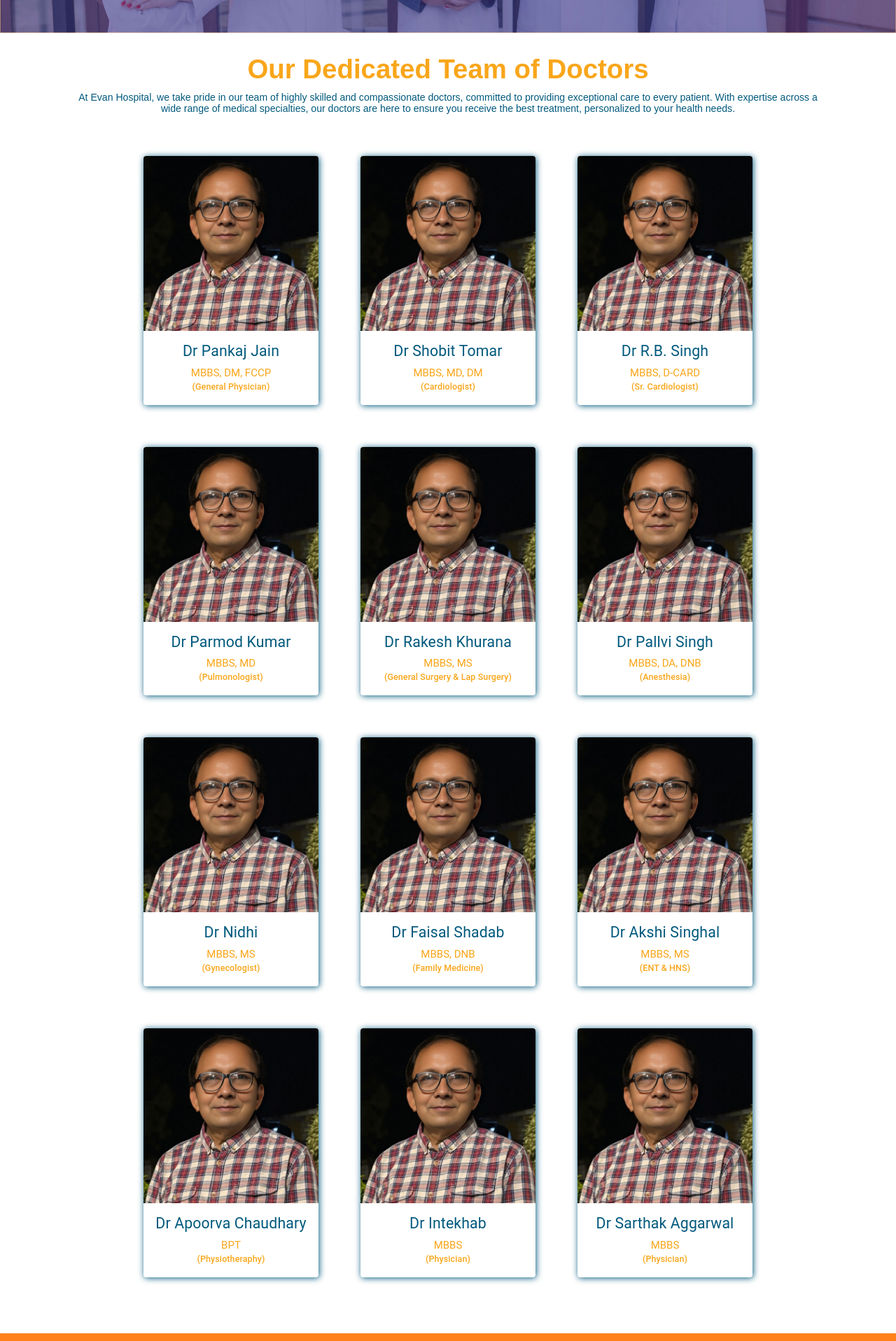
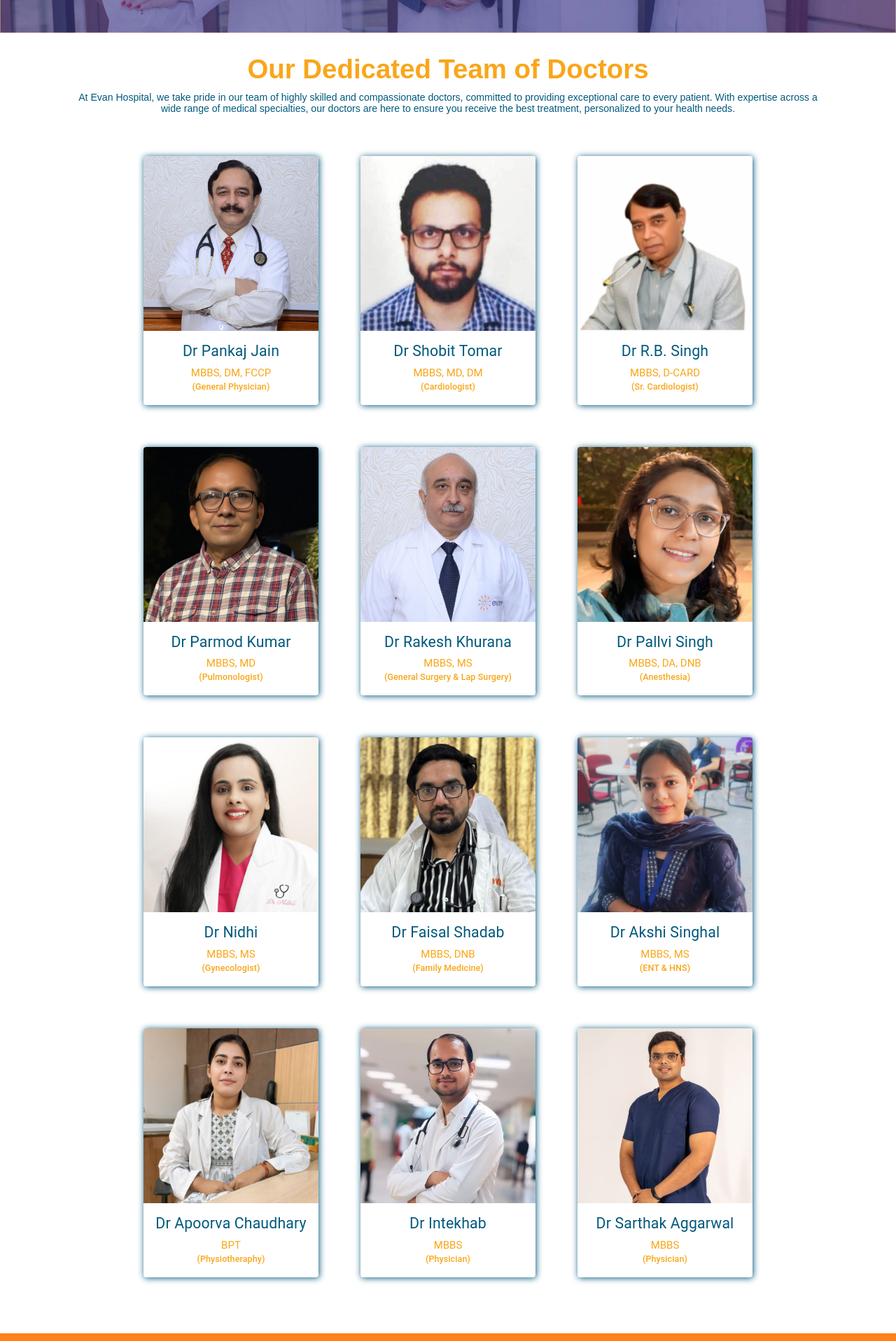
Before and after one commit to Aarishkasgar/Evan-Hospital, a React (Vite) app: page /dr-in-hospital in a window 1280 px wide. Shown: the part 596-2513 px from the top of the page at 70% size. Built offline with nearby package versions, Linux system fonts and the light colour scheme; a web font is replaced by a local one.

Commit message:
c-commit

```diff
--- a/src/pages/DrInHospital.jsx
+++ b/src/pages/DrInHospital.jsx
@@ -3,18 +3,18 @@ import DoctorsCard from "../components/DoctorsCard";
 import "../styles/Home.css";
 import "../components/TitleBanner.css";
 import banner from "../assets/AboutPage/doctorbanner.jpg";
-// import DrImg1 from "../assets/DoctorsImg/DrImg1.jpg";
-// import DrImg2 from "../assets/DoctorsImg/DrImg2.jpg";
-// import DrImg3 from "../assets/DoctorsImg/DrImg3.jpg";
+import DrImg1 from "../assets/DoctorsImg/DrImg1.jpg";
+import DrImg2 from "../assets/DoctorsImg/DrImg2.jpg";
+import DrImg3 from "../assets/DoctorsImg/DrImg3.jpg";
 import DrImg4 from "../assets/DoctorsImg/DrImg4.jpg";
-// import DrImg5 from "../assets/DoctorsImg/DrImg5.jpg";
-// import DrImg6 from "../assets/DoctorsImg/DrImg6.jpg";
-// import DrImg7 from "../assets/DoctorsImg/DrImg7.jpeg";
-// import DrImg8 from "../assets/DoctorsImg/DrImg8.jpeg";
-// import DrImg9 from "../assets/DoctorsImg/DrImg9.jpg";
-// import DrImg10 from "../assets/DoctorsImg/DrImg10.jpg";
-// import DrImg11 from "../assets/DoctorsImg/DrImg11.jpeg";
-// import DrImg12 from "../assets/DoctorsImg/DrImg12.jpeg";
+import DrImg5 from "../assets/DoctorsImg/DrImg5.jpg";
+import DrImg6 from "../assets/DoctorsImg/DrImg6.jpg";
+import DrImg7 from "../assets/DoctorsImg/DrImg7.jpeg";
+import DrImg8 from "../assets/DoctorsImg/DrImg8.jpeg";
+import DrImg9 from "../assets/DoctorsImg/DrImg9.jpg";
+import DrImg10 from "../assets/DoctorsImg/DrImg10.jpg";
+import DrImg11 from "../assets/DoctorsImg/DrImg11.jpeg";
+import DrImg12 from "../assets/DoctorsImg/DrImg12.jpeg";
 
 const DrInHospital = () => {
   return (
@@ -39,19 +39,19 @@ const DrInHospital = () => {
           </p>
           <div className="our-doctors-container">
             <DoctorsCard
-              img={DrImg4}
+              img={DrImg1}
               name="Dr Pankaj Jain"
               degree="MBBS, DM, FCCP"
               destination="(General Physician)"
             />
             <DoctorsCard
-              img={DrImg4}
+              img={DrImg2}
               name="Dr Shobit Tomar"
               degree="MBBS, MD, DM"
               destination="(Cardiologist)"
             />
             <DoctorsCard
-              img={DrImg4}
+              img={DrImg3}
               name="Dr R.B. Singh"
               degree="MBBS, D-CARD"
               destination="(Sr. Cardiologist)"
@@ -63,49 +63,49 @@ const DrInHospital = () => {
               destination="(Pulmonologist)"
             />
             <DoctorsCard
-              img={DrImg4}
+              img={DrImg5}
               name="Dr Rakesh Khurana"
               degree="MBBS, MS"
               destination="(General Surgery & Lap Surgery)"
             />
             <DoctorsCard
-              img={DrImg4}
+              img={DrImg6}
               name="Dr Pallvi Singh"
               degree="MBBS, DA, DNB"
               destination="(Anesthesia)"
             />
             <DoctorsCard
-              img={DrImg4}
+              img={DrImg7}
               name="Dr Nidhi"
               degree="MBBS, MS"
               destination="(Gynecologist)"
             />
             <DoctorsCard
-              img={DrImg4}
+              img={DrImg8}
               name="Dr Faisal Shadab"
               degree="MBBS, DNB"
               destination="(Family Medicine)"
             />
             <DoctorsCard
-              img={DrImg4}
+              img={DrImg9}
               name="Dr Akshi Singhal"
               degree="MBBS, MS"
               destination="(ENT & HNS)"
             />
             <DoctorsCard
-              img={DrImg4}
+              img={DrImg10}
               name="Dr Apoorva Chaudhary"
               degree="BPT"
               destination="(Physiotheraphy)"
             />
             <DoctorsCard
-              img={DrImg4}
+              img={DrImg11}
               name="Dr Intekhab"
               degree="MBBS"
               destination="(Physician)"
             />
             <DoctorsCard
-              img={DrImg4}
+              img={DrImg12}
               name="Dr Sarthak Aggarwal"
               degree="MBBS"
               destination="(Physician)"
```
